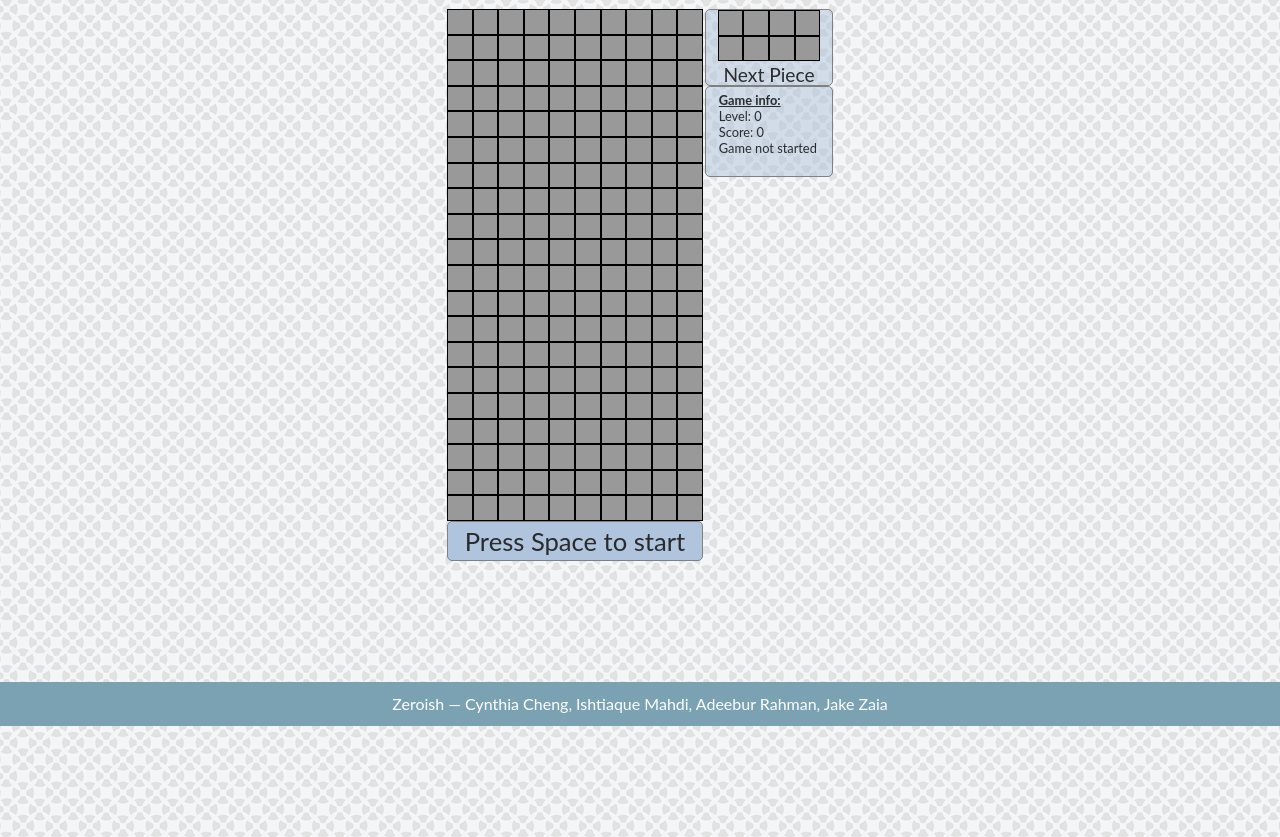
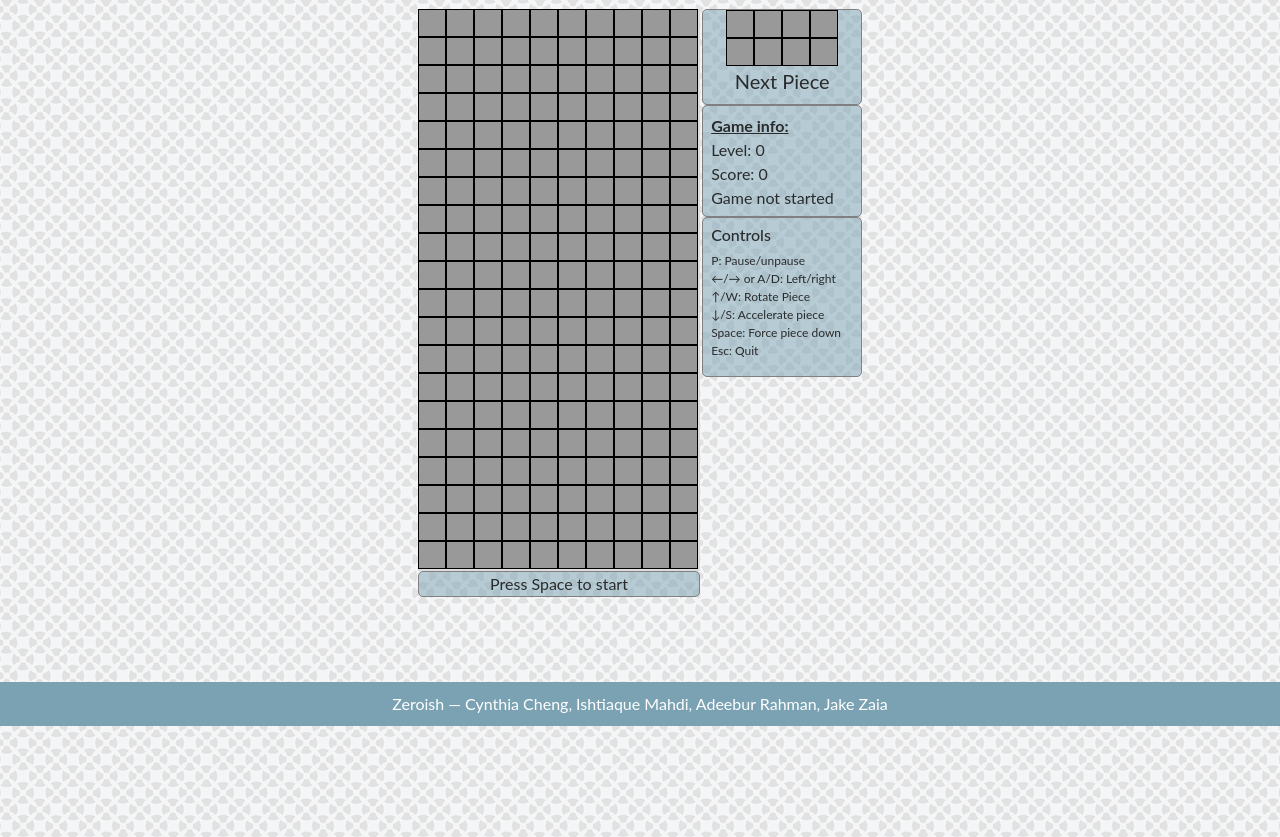
Before and after one commit to jzaia18/zeroish, a Flask app: page /tetris in a window 1280 px wide. Shown: the part 74-911 px from the top of the page. Run offline with Flask 2, Linux system fonts and the light colour scheme; some libraries are stand-ins or nearby versions.

Commit message:
Update css for tetris

```diff
--- a/static/css/tetris.css
+++ b/static/css/tetris.css
@@ -12,14 +12,9 @@
 }
 
 .board {
-    height: 40vw;
-    width: 20vw;
+    height: 70.3vh;
+    width: 35.3vh;
     background: #dddddd;
-    margin: 0 auto;
-}
-
-.miniboard {
-    width: 8vw;
     margin: 0 auto;
 }
 
@@ -29,43 +24,62 @@
 }
 
 .pixel {
-    height: 2vw;
-    width: 2vw;
+    height: 3.5vh;
+    width: 3.5vh;
     background: #999999;
     border: 1px solid black;
 }
 
 .game_start {
     text-align: center;
-    background: lightsteelblue;
+    background: rgba(122,162,179,.5);;
     border: 1px solid gray;
     border-radius: 5px;
     height: auto;
-    width: 20vw;
-    font-size: 2vw;
+    width: 35.3vh;
+    font-size: 2vh;
     margin: 0 auto;
 }
 
 .next_piece {
-    height: 6vw;
-    width: 10vw;
-    background: rgba(176,196,222,.5);
+    height: 12vh;
+    width: 20vh;
+    background: rgba(122,162,179,.5);
     border: 1px solid gray;
     border-radius: 5px;
     text-align: center;
-    font-size: 1.5vw;
+    font-size: 2.5vh;
+}
+
+.miniboard {
+    width: 14vh;
+    margin: 0 auto;
 }
 
 .game_info {
-    height: auto;
-    width: 10vw;
-    background: rgba(176,196,222,.5);
+    height: 14vh;
+    width: 20vh;
+    background: rgba(122,162,179,.5);
     border: 1px solid gray;
     border-radius: 5px;
     text-align: left;
-    font-size: 1vw;
-    padding: 1vw;
-    line-height: 0vw;
+    font-size: 2vh;
+    padding: 1vh;
+}
+
+p {
+    margin: 0;
+}
+
+.controls {
+    height: 20vh;
+    width: 20vh;
+    background: rgba(122,162,179,.5);
+    border: 1px solid gray;
+    border-radius: 5px;
+    text-align: left;
+    font-size: 1.5vh;
+    padding: 1vh;
 }
 
 html {
--- a/templates/tetris.html
+++ b/templates/tetris.html
@@ -9,12 +9,12 @@
     <tr>
       <td class="board_container">
 
-        <div class="board">
-          {% for i in range(20) %} <div class="row">
-          {% for j in range(10) %} <div class="pixel" id="xy{{j}}-{{i}}"> </div>
-          {% endfor %} </div>
+        <table class="board">
+          {% for i in range(20) %} <tr class="row">
+          {% for j in range(10) %} <td class="pixel" id="xy{{j}}-{{i}}"> </td>
+          {% endfor %} </tr>
           {% endfor %}
-        </div>
+        </table>
         <div class="game_start"> Press Space to start</div>
 
       </td>
@@ -35,7 +35,15 @@
           <p id="gi-score">Score: 0</p>
           <p id="gi-status">Game not started</p>
         </div>
-
+        <div class="controls">
+          <h6> Controls </h6>
+          P: Pause/unpause <br />
+          ←/→ or A/D: Left/right <br />
+          ↑/W: Rotate Piece <br />
+          ↓/S: Accelerate piece <br />
+          Space: Force piece down <br />
+          Esc: Quit
+        </div>
       </td>
     </tr>
   </table>
```
